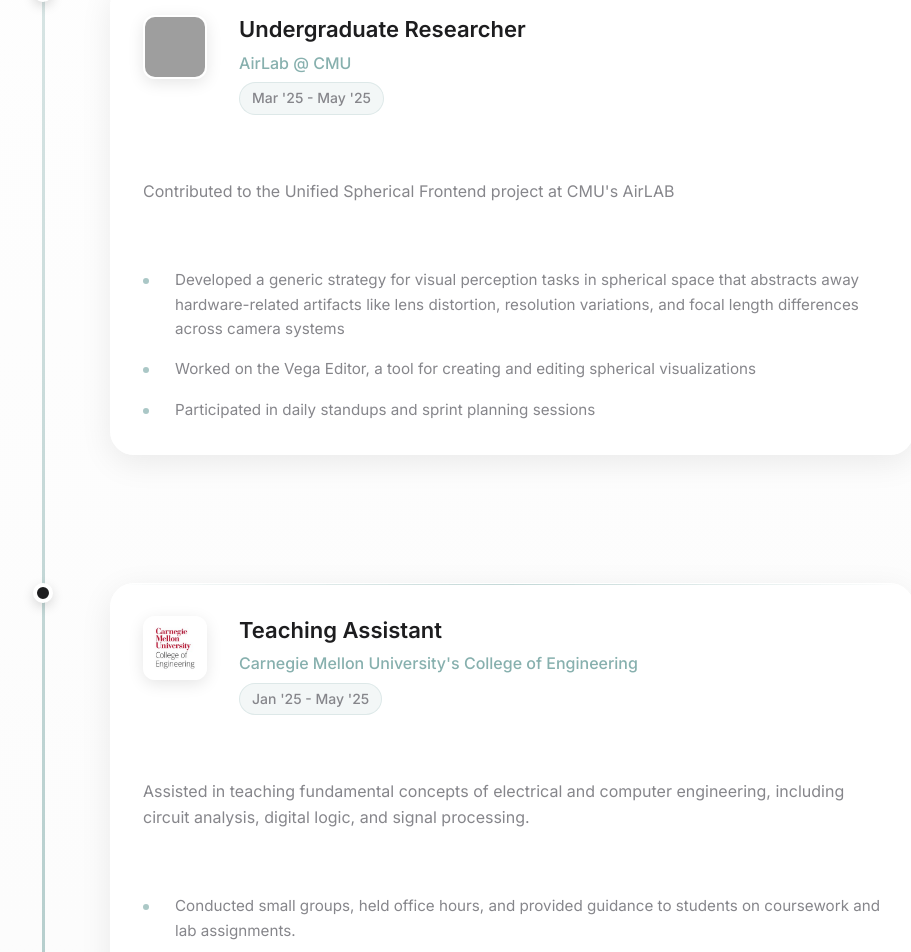
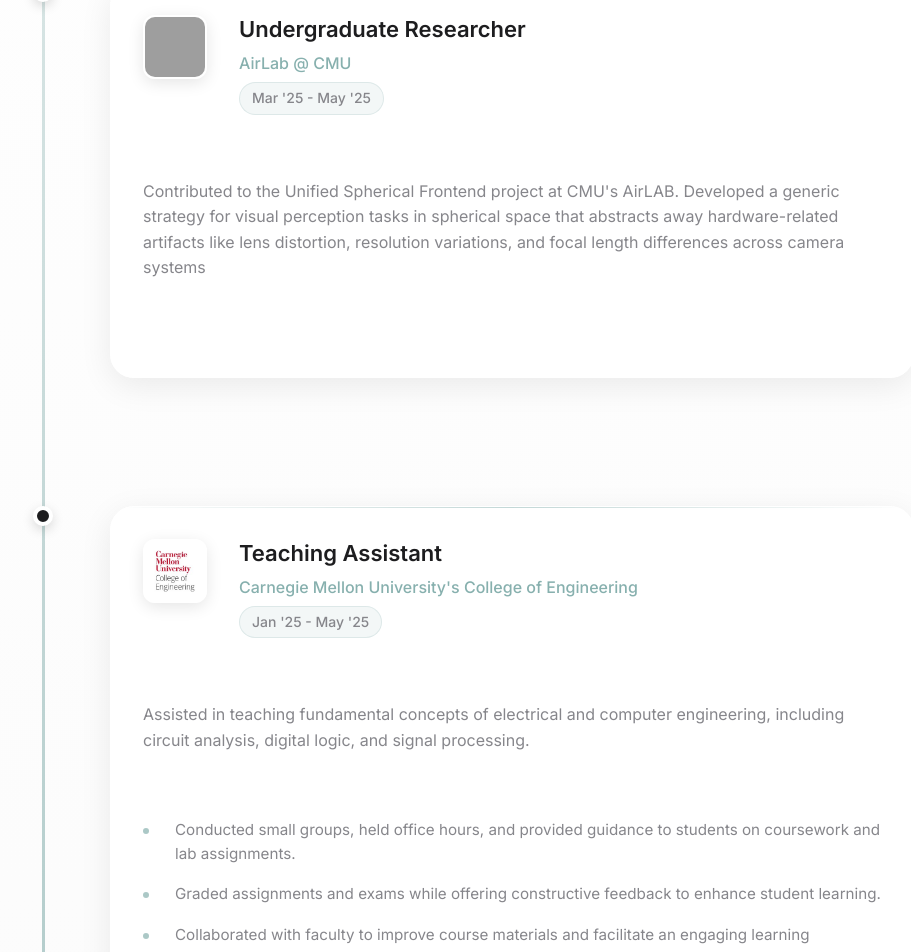
Before and after one commit to yuvvantalreja/my-portfolio, a React (Create React App) app: page / in a window 1280 px wide. Shown: the part 4974-5926 px from the top of the page, without its empty margins (196-1107 px from the left). Built offline with nearby package versions, Linux system fonts and the light colour scheme; grey boxes are pictures that could not be loaded.

Commit message:
fix: airlab experiences

```diff
--- a/src/components/Experience.js
+++ b/src/components/Experience.js
@@ -59,12 +59,7 @@
       logo: airlabLogo,
       company: 'AirLab @ CMU',
       date: `Mar '25 - May '25`,
-      description: 'Contributed to the Unified Spherical Frontend project at CMU\'s AirLAB',
-      achievements: [
-        'Developed a generic strategy for visual perception tasks in spherical space that abstracts away hardware-related artifacts like lens distortion, resolution variations, and focal length differences across camera systems',
-        'Worked on the Vega Editor, a tool for creating and editing spherical visualizations',
-        'Participated in daily standups and sprint planning sessions'
-      ],
+      description: "Contributed to the Unified Spherical Frontend project at CMU\'s AirLAB. \n Developed a generic strategy for visual perception tasks in spherical space that abstracts away hardware-related artifacts like lens distortion, resolution variations, and focal length differences across camera systems",
       color: '#1f4e79'
     },
     {
```
Also changed, not shown: 1 other file (tests, documents, lock files or other folders).
